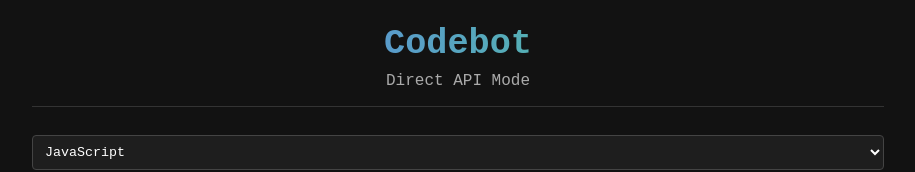
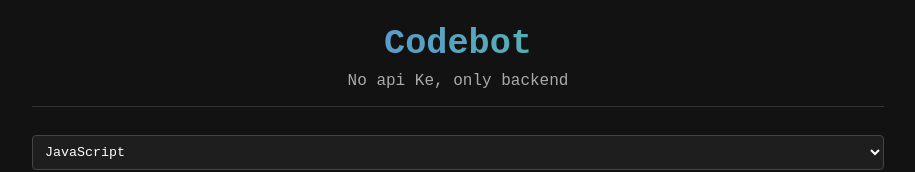
Before and after one commit to lxfx05/Codebot-Ai-, a website: page index.html in a window 1280 px wide. Shown: the top 172 px of the page, without its empty margins (182-1097 px from the left). Drawn offline with Linux system fonts and the light colour scheme.

Commit message:
Update index.html

```diff
--- a/index.html
+++ b/index.html
@@ -113,7 +113,7 @@
 <body>
   <header>
     <h1>Codebot</h1>
-    <p class="subtitle">Direct API Mode</p>
+    <p class="subtitle">No api Ke, only backend</p>
   </header>
 
   <div class="container">
```
